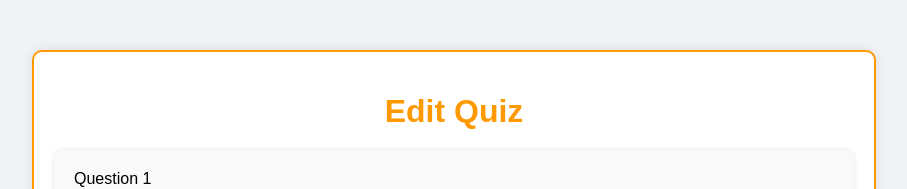
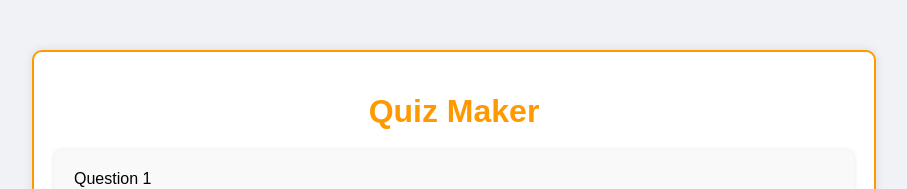
Before and after one commit to Saharsh1234567890/quiz-app, a plain HTML site: page edit.html in a window 1280 px wide. Shown: the top 189 px of the page, without its empty margins (186-1093 px from the left). Drawn offline with Linux system fonts and the light colour scheme.

Commit message:
Title Change (2)

```diff
--- a/edit.html
+++ b/edit.html
@@ -3,7 +3,7 @@
 <head>
     <meta charset="UTF-8">
     <meta name="viewport" content="width=device-width, initial-scale=1.0">
-    <title>Edit Quiz</title>
+    <title>Quiz Maker</title>
     <style>
         body {
             font-family: Arial, sans-serif;
@@ -76,7 +76,7 @@
 </head>
 <body>
     <div class="container">
-        <h1>Edit Quiz</h1>
+        <h1>Quiz Maker</h1>
         <div id="question-list"></div>
         <div class="btn-group">
             <button id="add-question" class="btn">Add Question</button>
```
